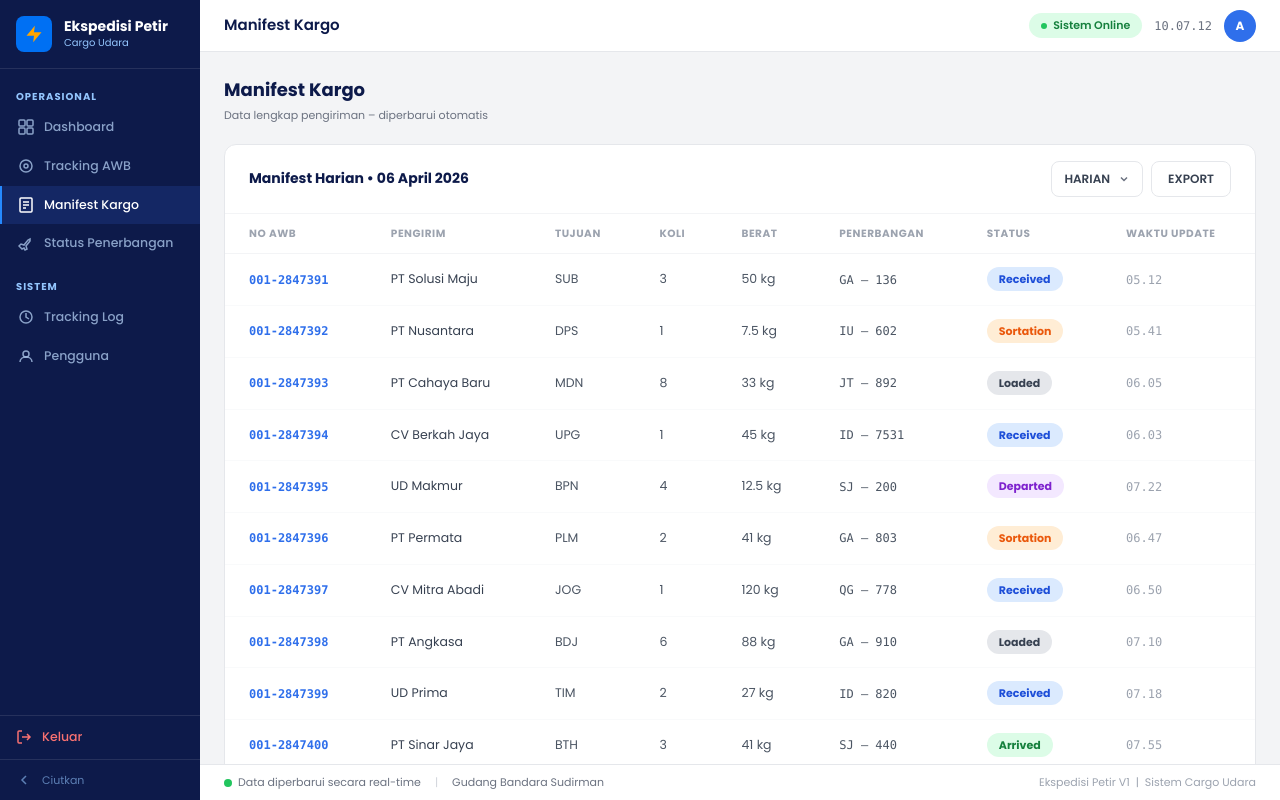
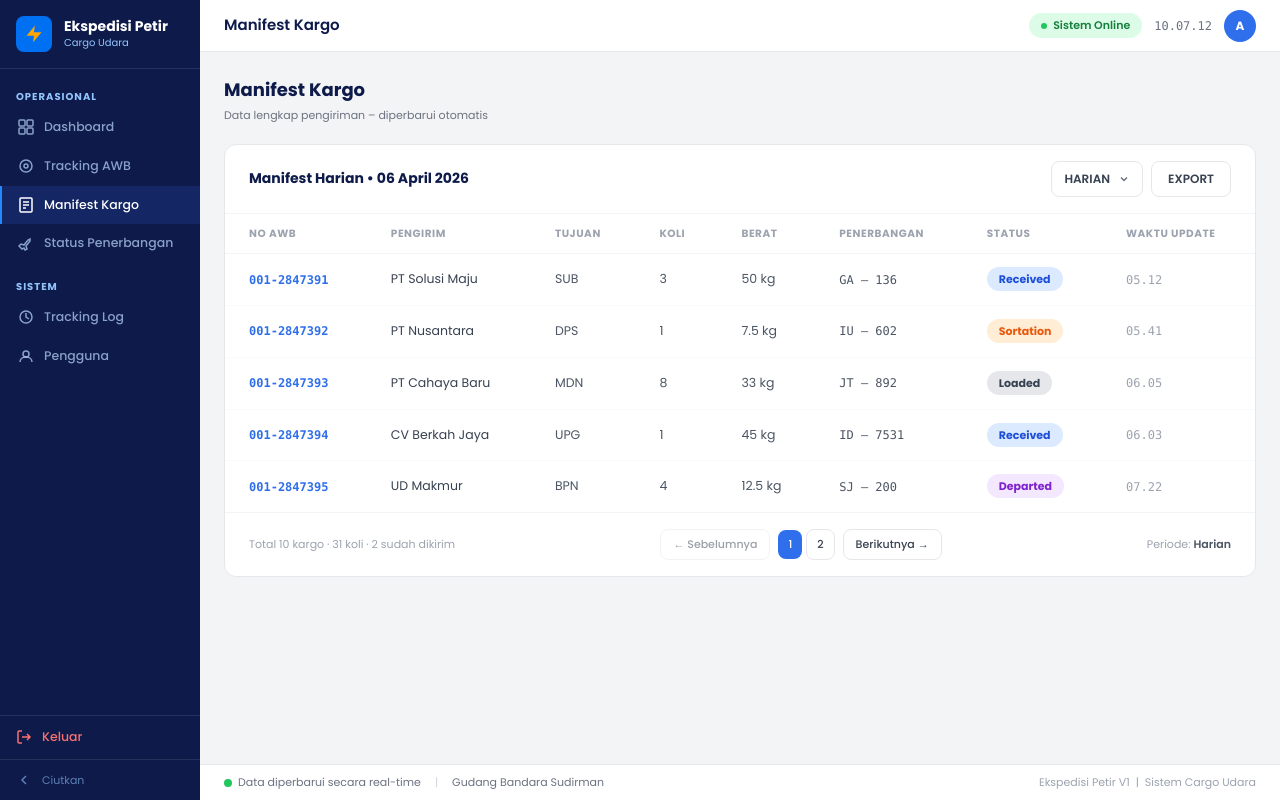
Before and after one commit to j3pa/PROJECT, a Next.js app in the folder nextjs-dashboard/: page /dashboard/manifest in a window 1280 px wide. Built offline with nearby package versions, Linux system fonts and the light colour scheme.

Commit message:
tambahin pagination

```diff
--- a/nextjs-dashboard/app/dashboard/manifest/page.tsx
+++ b/nextjs-dashboard/app/dashboard/manifest/page.tsx
@@ -40,6 +40,13 @@ const PERIODS = ['Harian', 'Mingguan', 'Bulanan']
 export default function ManifestPage() {
   const [period, setPeriod]   = useState('Harian')
   const [showDrop, setShowDrop] = useState(false)
+  const [currentPage, setCurrentPage] = useState(1)
+  const itemsPerPage = 5
+
+  const totalPages = Math.ceil(allData.length / itemsPerPage)
+  const startIndex = (currentPage - 1) * itemsPerPage
+  const endIndex = startIndex + itemsPerPage
+  const paginatedData = allData.slice(startIndex, endIndex)
 
   function handleExport() {
     const headers = ['No AWB', 'Pengirim', 'Tujuan', 'Koli', 'Berat', 'Penerbangan', 'Status', 'Waktu Update']
@@ -132,11 +139,11 @@ export default function ManifestPage() {
                 </tr>
               </thead>
               <tbody>
-                {allData.map((row, i) => (
+                {paginatedData.map((row, i) => (
                   <tr
                     key={row.awb}
                     className={`border-b border-gray-50 hover:bg-blue-50/30 transition ${
-                      i === allData.length - 1 ? 'border-b-0' : ''
+                      i === paginatedData.length - 1 ? 'border-b-0' : ''
                     }`}
                   >
                     <td className="px-6 py-4 font-mono text-blue-600 font-semibold text-[12px] whitespace-nowrap">
@@ -172,12 +179,48 @@ export default function ManifestPage() {
           </div>
 
           {/* Card footer */}
-          <div className="px-6 py-3 border-t border-gray-100 flex items-center justify-between">
+          <div className="px-6 py-4 border-t border-gray-100 flex items-center justify-between">
             <p className="text-[11px] text-gray-400">
               Total {allData.length} kargo ·{' '}
               {allData.reduce((sum, r) => sum + r.koli, 0)} koli ·{' '}
               {allData.filter(r => r.status === 'Arrived' || r.status === 'Departed').length} sudah dikirim
             </p>
+
+            {/* Pagination */}
+            <div className="flex items-center gap-2">
+              <button
+                onClick={() => setCurrentPage(p => Math.max(1, p - 1))}
+                disabled={currentPage === 1}
+                className="px-3 py-1.5 text-[11px] font-medium text-gray-700 border border-gray-200 rounded-lg hover:bg-gray-50 disabled:opacity-50 disabled:cursor-not-allowed transition"
+              >
+                ← Sebelumnya
+              </button>
+
+              <div className="flex items-center gap-1">
+                {Array.from({ length: totalPages }, (_, i) => i + 1).map(page => (
+                  <button
+                    key={page}
+                    onClick={() => setCurrentPage(page)}
+                    className={`px-2.5 py-1.5 text-[11px] font-medium rounded-lg transition ${
+                      currentPage === page
+                        ? 'bg-blue-600 text-white'
+                        : 'border border-gray-200 text-gray-700 hover:bg-gray-50'
+                    }`}
+                  >
+                    {page}
+                  </button>
+                ))}
+              </div>
+
+              <button
+                onClick={() => setCurrentPage(p => Math.min(totalPages, p + 1))}
+                disabled={currentPage === totalPages}
+                className="px-3 py-1.5 text-[11px] font-medium text-gray-700 border border-gray-200 rounded-lg hover:bg-gray-50 disabled:opacity-50 disabled:cursor-not-allowed transition"
+              >
+                Berikutnya →
+              </button>
+            </div>
+
             <p className="text-[11px] text-gray-400">
               Periode: <span className="font-semibold text-gray-600">{period}</span>
             </p>
```
